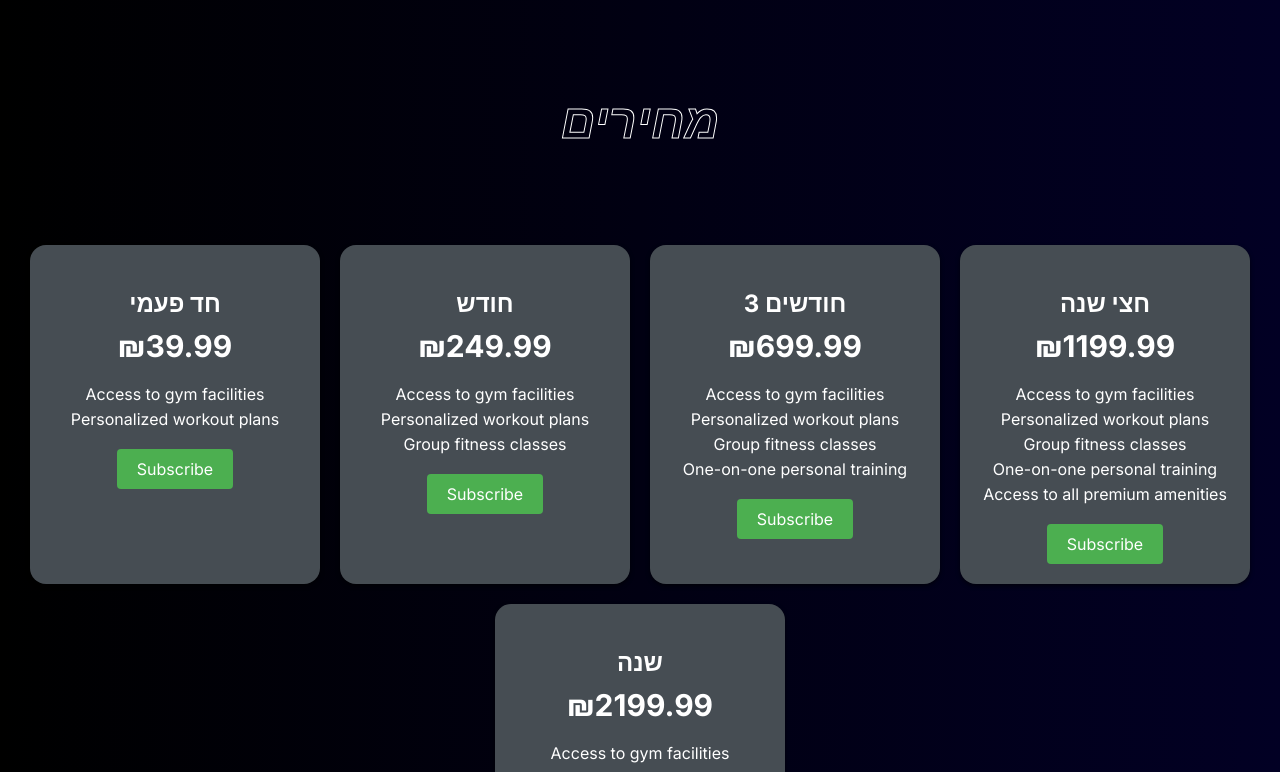
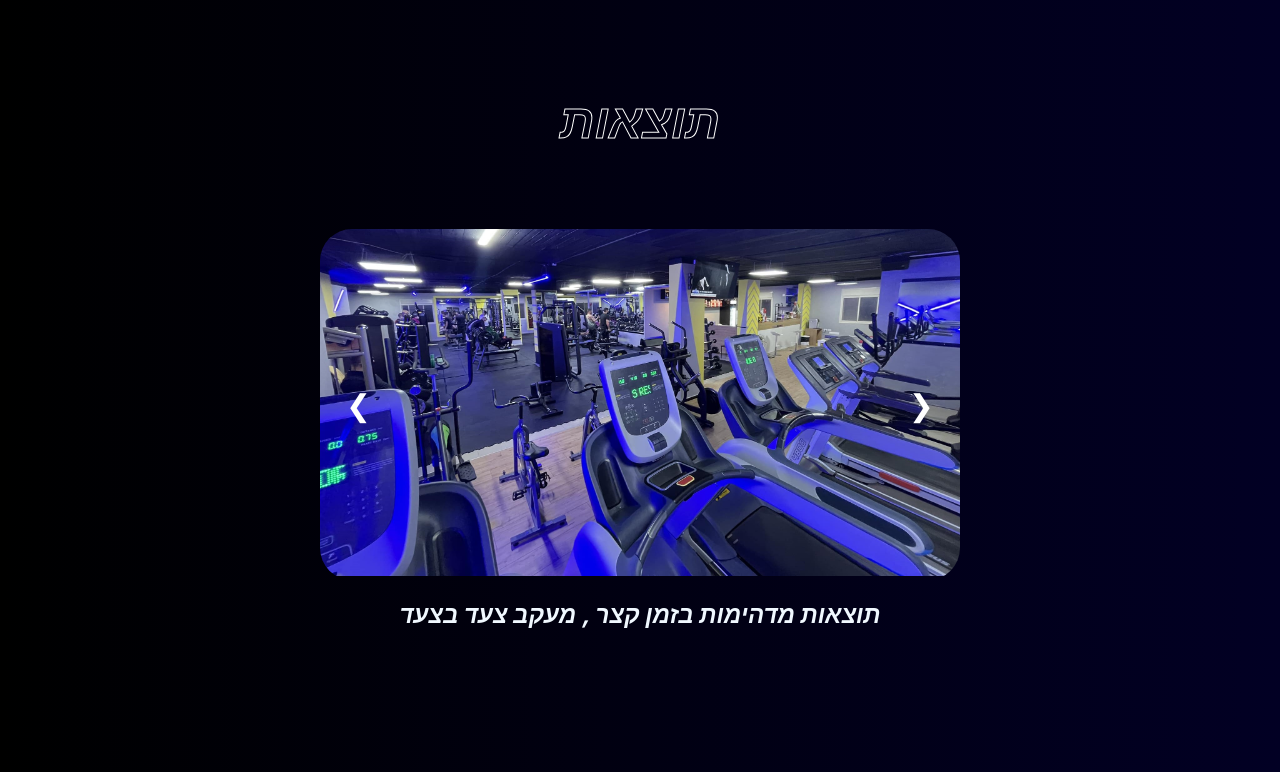
Before and after one commit to muradissa/Factory-GYM, a React (Create React App) app: page / in a window 1280 px wide. Shown: the part 1888-2660 px from the top of the page. Built offline with nearby package versions, Linux system fonts and the light colour scheme.

Commit message:
add the results

```diff
--- a/src/App.js
+++ b/src/App.js
@@ -3,6 +3,7 @@ import GymPlans from './components/GymPlans/GymPlans';
 import Hero from './components/Hero/Hero';
 import Programs from './components/Programs/Programs';
 import Reasons from './components/Reasons/Reasons';
+import Results from './components/Results/Results';
 function App() {
   return (
     <div className="App">
@@ -10,6 +11,7 @@ function App() {
           <Hero/>
           <Programs/>
           <Reasons/>
+          <Results/>
           <GymPlans/>
     </div>
   );
--- a/src/components/GymPlans/gymPlans.css
+++ b/src/components/GymPlans/gymPlans.css
@@ -19,7 +19,7 @@
     padding: 20px;
     border-radius: 1rem;
     background-color: var(--darkGrey);
-    box-shadow: 0 2px 4px rgba(0, 0, 0, 0.6);
+    box-shadow: 0 2px 4px rgba(0, 119, 255, 0.6);
     color: white;
     text-align: center;
     transition: 0.4s;
--- /dev/null
+++ b/src/components/Results/Results.jsx
@@ -0,0 +1,52 @@
+import React, { useState } from 'react';
+import './results.css';
+
+import hero_background from '../../assets/hero_background.jpg';
+
+const images = [
+    'https://example.com/image1.jpg',
+    'https://example.com/image2.jpg',
+    'https://example.com/image3.jpg',
+    'https://example.com/image4.jpg',
+    'https://example.com/image5.jpg',
+  ];
+
+// const Results = ({ images }) => {
+const Results = () => {
+
+  const [currentIndex, setCurrentIndex] = useState(0);
+
+  const nextSlide = () => {
+    setCurrentIndex((prevIndex) => (prevIndex === images.length - 1 ? 0 : prevIndex + 1));
+  };
+
+  const prevSlide = () => {
+    setCurrentIndex((prevIndex) => (prevIndex === 0 ? images.length - 1 : prevIndex - 1));
+  };
+
+  return (
+    <div className='results'>
+        <span className='stroke-text'>תוצאות</span>
+
+        <div className="slider">
+            <div className="slider-wrapper" style={{ transform: `translateX(-${currentIndex * 100}%)` }}>
+                {images.map((image, index) => (
+                <div className="slide" key={index}>
+                    <img src={hero_background} alt={`Slide ${index}`} className="slide-image" />
+                </div>
+                ))}
+            </div>
+            <button className="slider-button prev" onClick={prevSlide}>
+                &#10094;
+            </button>
+            <button className="slider-button next" onClick={nextSlide}>
+                &#10095;
+            </button>
+        </div>
+        <h2  className='results-footer-text'> תוצאות מדהימות בזמן קצר , מעקב צעד בצעד</h2>
+        {/* <span className='results-footer-text'> תוצאות מדהימות בזמן קצר </span> */}
+    </div>
+  );
+};
+
+export default Results;
--- /dev/null
+++ b/src/components/Results/results.css
@@ -0,0 +1,64 @@
+.results{
+    min-height: 90vh;
+}
+.results>span{
+    display: flex;
+    /* color: aliceblue; */
+    gap:5rem;
+    font-weight: bold;
+    font-size: 3rem;
+    justify-content: center;
+    font-style: italic;
+    margin-bottom: 5rem;
+}
+
+.slider {
+    position: relative;
+    width: 50%;
+    margin: auto auto;
+    border-radius: 2rem;
+    overflow: hidden;
+  }
+
+  .slider-wrapper {
+    display: flex;
+    transition: transform 0.3s ease-in-out;
+  }
+
+  .slide {
+    flex-shrink: 0;
+    width: 100%;
+  }
+
+  .slide-image {
+    width: 100%;
+    height: auto;
+  }
+
+  .slider-button {
+    position: absolute;
+    top: 50%;
+    transform: translateY(-50%);
+    background-color: transparent;
+    border: none;
+    color: #ffffff;
+    font-size: 30px;
+    cursor: pointer;
+    outline: none;
+  }
+
+  .slider-button.prev {
+    left: 20px;
+  }
+
+  .slider-button.next {
+    right: 20px;
+  }
+  .results-footer-text{
+    color: aliceblue;
+    font-weight: bold;
+    /* font-size: 20px; */
+    justify-content: center;
+    font-style: italic;
+    text-align: center;
+  }
```
Also changed, not shown: src/components/Footer/Footer.jsx (added), src/components/Footer/footer.css (added).
